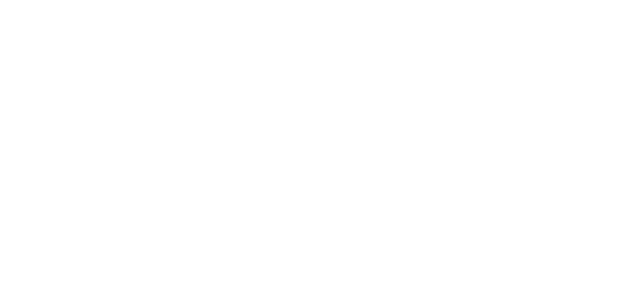
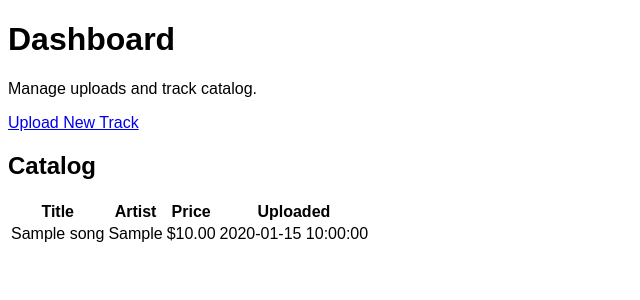
Before and after one commit to Kgaphola45/mp3-store, a PHP site: page /dashboard.php in a window 1280 px wide. Before the commit the part shown is empty. Shown: the top 300 px of the page, without its empty margins (0-640 px from the left). Run offline with PHP 8.4, Linux system fonts and the light colour scheme; the visitor is signed in with stand-in values (Sample User, id 1); tables that the repository leaves empty or names only in its code hold one stand-in row (values such as "Sample post").

Commit message:
`Added strict typing, database and authentication includes, and admin dashboard page`

```diff
--- a/admin/dashboard.php
+++ b/admin/dashboard.php
@@ -1 +1,57 @@
-<?php ?>
+<?php
+declare(strict_types=1);
+
+require_once __DIR__ . '/../includes/db.php';
+require_once __DIR__ . '/../includes/auth.php';
+
+require_admin();
+
+$songs = db()->query('SELECT id, title, artist, price, created_at FROM songs ORDER BY created_at DESC')->fetchAll();
+?>
+<!doctype html>
+<html lang="en">
+<head>
+    <meta charset="utf-8">
+    <title>Admin Dashboard - MP3 Store</title>
+    <link rel="stylesheet" href="/assets/css/style.css">
+</head>
+<body>
+    <main class="container">
+        <header class="page-header">
+            <div>
+                <h1>Dashboard</h1>
+                <p class="muted">Manage uploads and track catalog.</p>
+            </div>
+            <a class="btn" href="/admin/upload.php">Upload New Track</a>
+        </header>
+
+        <section class="card">
+            <h2>Catalog</h2>
+            <?php if (!$songs): ?>
+                <p class="muted">No songs uploaded yet.</p>
+            <?php else: ?>
+                <table class="table">
+                    <thead>
+                        <tr>
+                            <th>Title</th>
+                            <th>Artist</th>
+                            <th>Price</th>
+                            <th>Uploaded</th>
+                        </tr>
+                    </thead>
+                    <tbody>
+                        <?php foreach ($songs as $song): ?>
+                            <tr>
+                                <td><?= htmlspecialchars($song['title']) ?></td>
+                                <td><?= htmlspecialchars($song['artist']) ?></td>
+                                <td>$<?= number_format((float)$song['price'], 2) ?></td>
+                                <td><?= htmlspecialchars($song['created_at']) ?></td>
+                            </tr>
+                        <?php endforeach; ?>
+                    </tbody>
+                </table>
+            <?php endif; ?>
+        </section>
+    </main>
+</body>
+</html>
```
